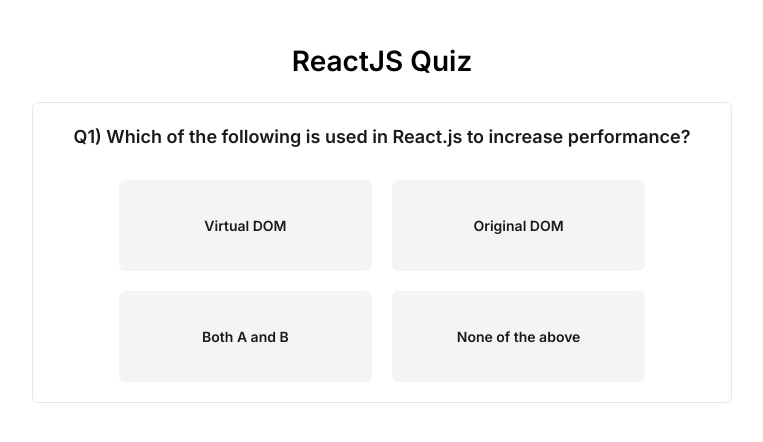
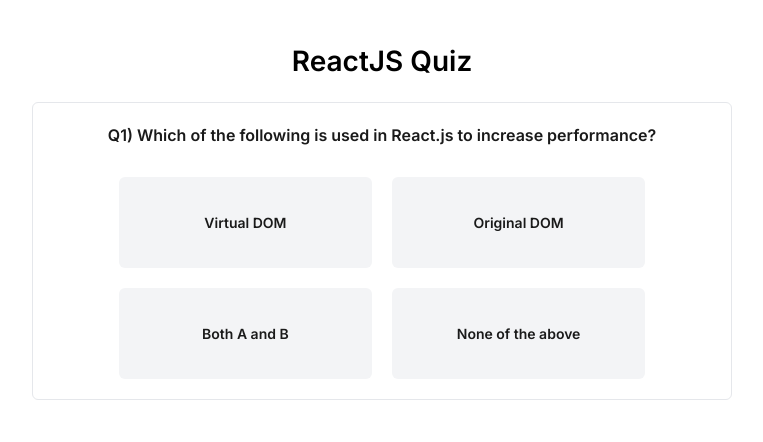
Before and after one commit to shahanwaztech/quiz-app, a Next.js app: page / in a window 1280 px wide. Shown: the top 442 px of the page, without its empty margins (258-1021 px from the left). Built offline with nearby package versions, Linux system fonts and the light colour scheme.

Commit message:
resolving

```diff
--- a/src/components/qustions.tsx
+++ b/src/components/qustions.tsx
@@ -24,7 +24,7 @@
 
     return (
         <div className="w-[95%] md:w-[100%] mt-[10px] mx-[20px] md:mt-[20px]  p-[10px] md:p-[20px] border rounded-md flex flex-col">
-            <h1 className="text-[18px] text-[#1A1A1A] w-[100%] text-center font-semibold">
+            <h1 className="text-[16px] text-[#1A1A1A] w-[100%] text-center font-semibold">
                 Q{props.currentQustion + 1}&#41; {props.questions.questions}
             </h1>
             <div className="w-[100%] md:w-[80%] grid grid-cols-2  mx-auto gap-[20px] mt-[30px]">
```
